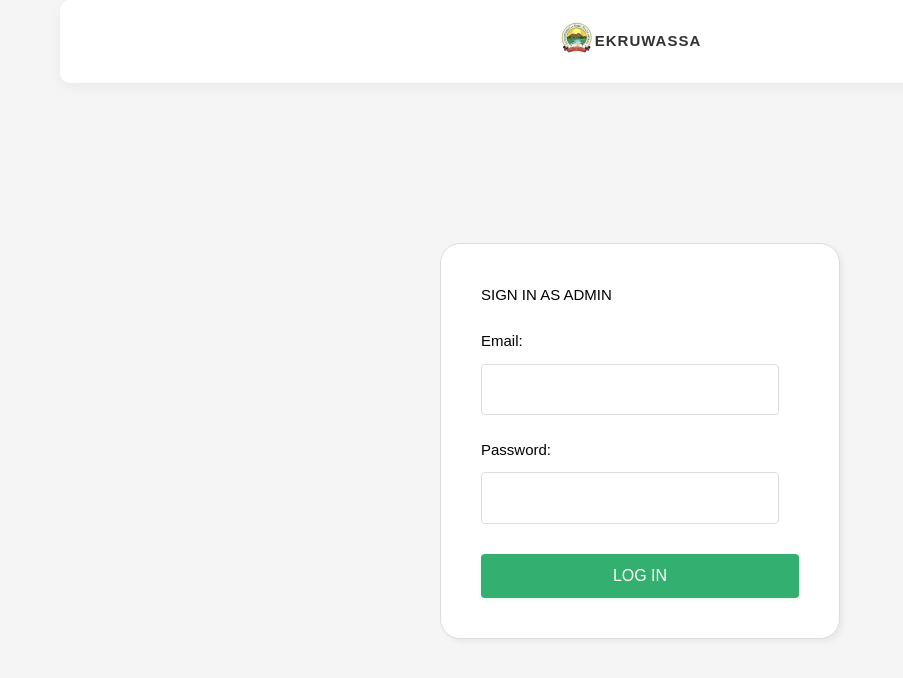
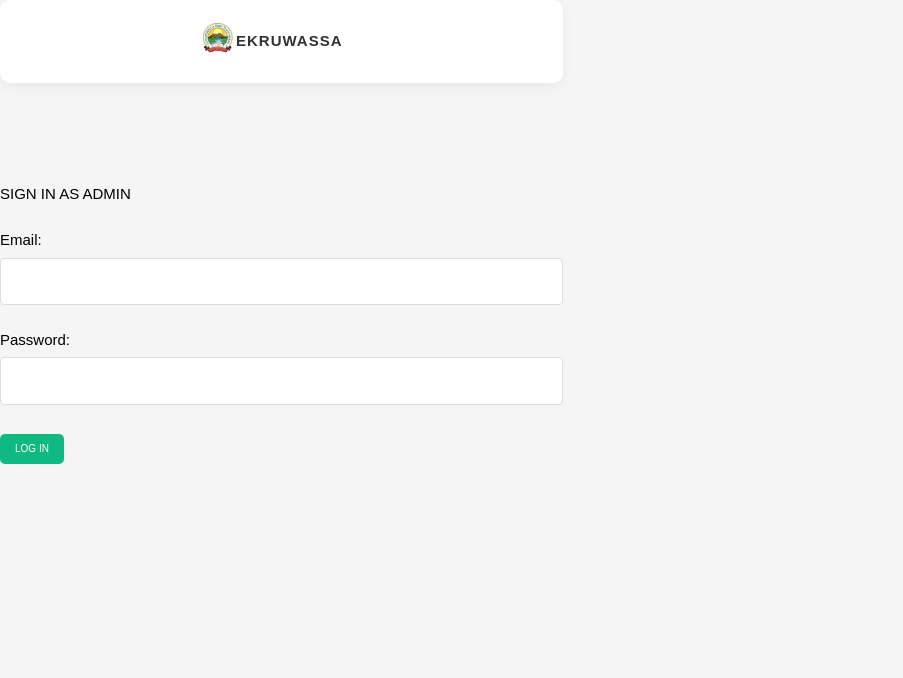
Before and after one commit to EKRUWASSA/EKRUWASSA-ADMIN, a React (Vite) app: page /login in a window 1280 px wide. Shown: the top 678 px of the page, without its empty margins (0-903 px from the left). Built offline with nearby package versions, Linux system fonts and the light colour scheme; no server answers.

Commit message:
UI changes

```diff
--- a/src/App.css
+++ b/src/App.css
@@ -4,4 +4,5 @@
 .App .container {
   flex-grow: 1;
   padding: 0 60px;
+  width: 100%;
 }
--- a/src/App.js
+++ b/src/App.js
@@ -35,7 +35,7 @@ function App() {
         <BrowserRouter>
           {user && <Sidebar />}
 
-          <div className="container">
+          <div className="containe w-full ">
             <Navbar />
 
             <Routes>
--- a/src/pages/create/Create.js
+++ b/src/pages/create/Create.js
@@ -91,7 +91,7 @@ export default function Create() {
   };
 
   return (
-    <div className="create-form pages-margin">
+    <div className="create-form pl-5 pages-margin">
       {/* <h2 className="page-title">Create new project</h2> */}
       <form onSubmit={handleSubmit}>
         <label>
--- a/src/pages/dashboard/Dashboard.js
+++ b/src/pages/dashboard/Dashboard.js
@@ -42,7 +42,7 @@ const Dashboard = () => {
   }, [documents, currentFilter, user.uid]);
 
   return (
-    <div className="dashboard w-[90%] pages-margin">
+    <div className="dashboard w-[80%] pl-5 pages-margin">
       {error && <p className="error">{error}</p>}
       {documents && (
         <div>
--- a/src/pages/login/Login.css
+++ b/src/pages/login/Login.css
@@ -38,7 +38,7 @@
     padding: 20px;
     border-radius: 8px;
     box-shadow: 0 5px 15px rgba(0, 0, 0, 0.3);
-    max-width: 400px;
+    /* width: 700px; */
     margin: 100px auto;
   }
 
--- a/src/pages/login/Login.js
+++ b/src/pages/login/Login.js
@@ -14,9 +14,9 @@ export default function Login() {
   };
 
   return (
-    <div className={`app-container ${isPending ? 'blurred' : ''}`}>
-      <form className="auth-form" onSubmit={handleSubmit}>
-        <h2>SIGN IN AS ADMIN</h2>
+    <div className={`app-container w-full ${isPending ? 'blurred' : ''}`}>
+      <form className="bg-white rounded-xl  p-10 mx-auto w-[700px] " onSubmit={handleSubmit}>
+        <div className="text-3xl font-bold">SIGN IN AS ADMIN</div>
         <label>
           <span>Email:</span>
           <input
--- a/src/pages/project/Project.js
+++ b/src/pages/project/Project.js
@@ -18,7 +18,7 @@ export default function Project() {
   }
 
   return (
-    <div className="project-details w-[90%] pages-margin">
+    <div className="project-details w-[80%] pl-5 pages-margin">
       <nav className="navbar">
         <NavLink
           to=""
```
